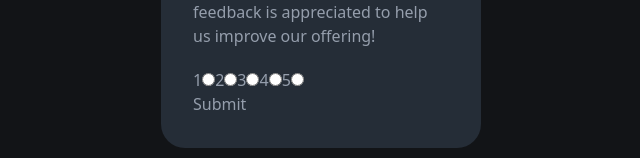
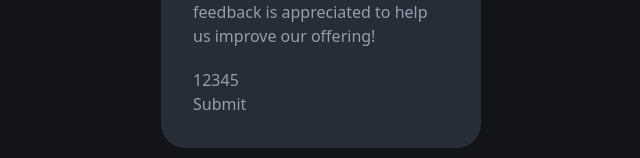
Before and after one commit to azanra/rating-component, a React (Vite) app: page / in a window 1280 px wide. Shown: the part 422-580 px from the top of the page, without its empty margins (319-959 px from the left). Built offline with nearby package versions, Linux system fonts and the light colour scheme.

Commit message:
Hide the radio and turn the label to inline block

```diff
--- a/src/component/checkbox.jsx
+++ b/src/component/checkbox.jsx
@@ -1,13 +1,16 @@
 export default function Checkbox({ value, handleSetRating }) {
   return (
     <>
-      <label htmlFor={`rating-${value}`}>{value}</label>
+      <label htmlFor={`rating-${value}`} className="inline-block">
+        {value}
+      </label>
       <input
         type="radio"
         id={`rating-${value}`}
         name="rating"
         value={value}
         onChange={handleSetRating}
+        className="hidden"
       />
     </>
   );
```
